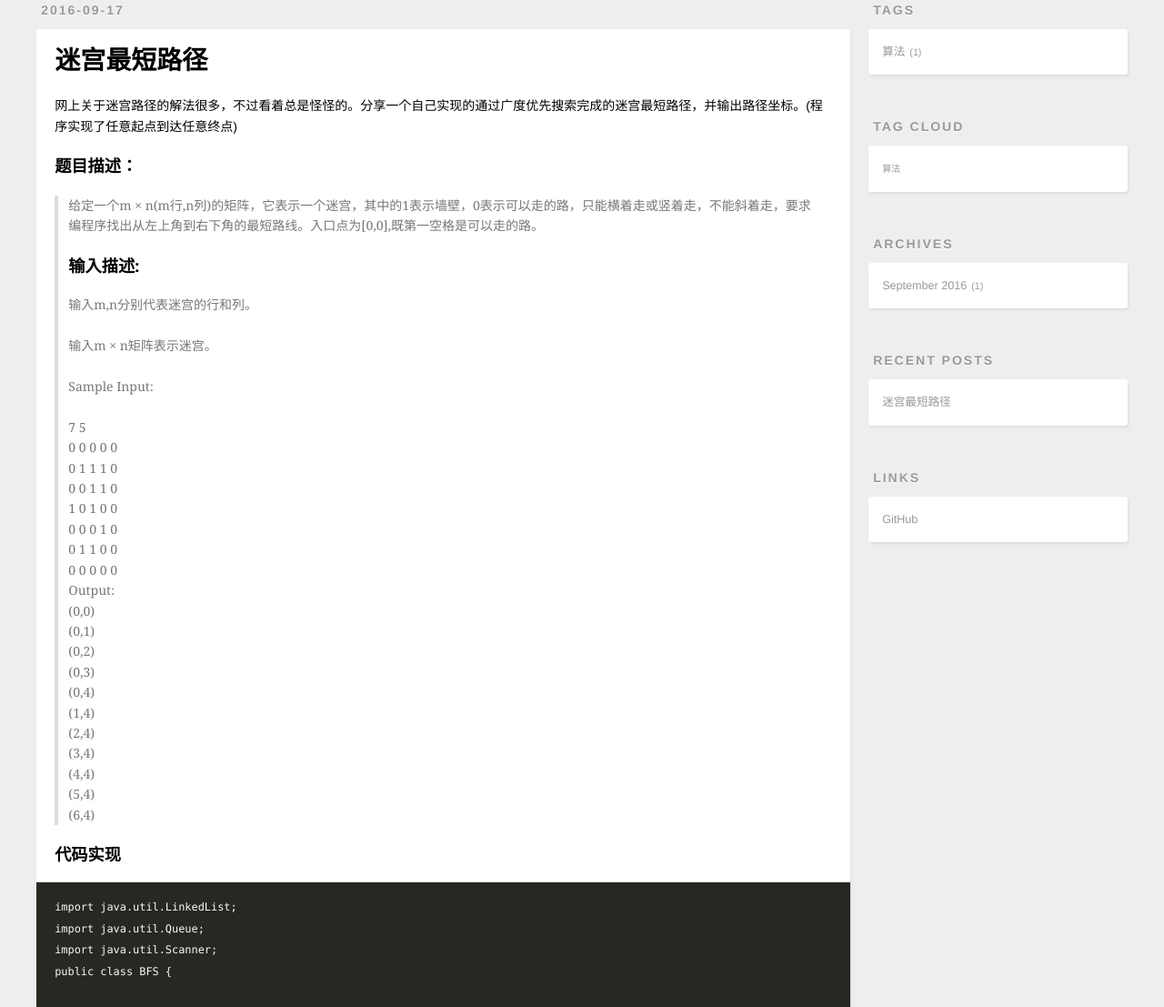
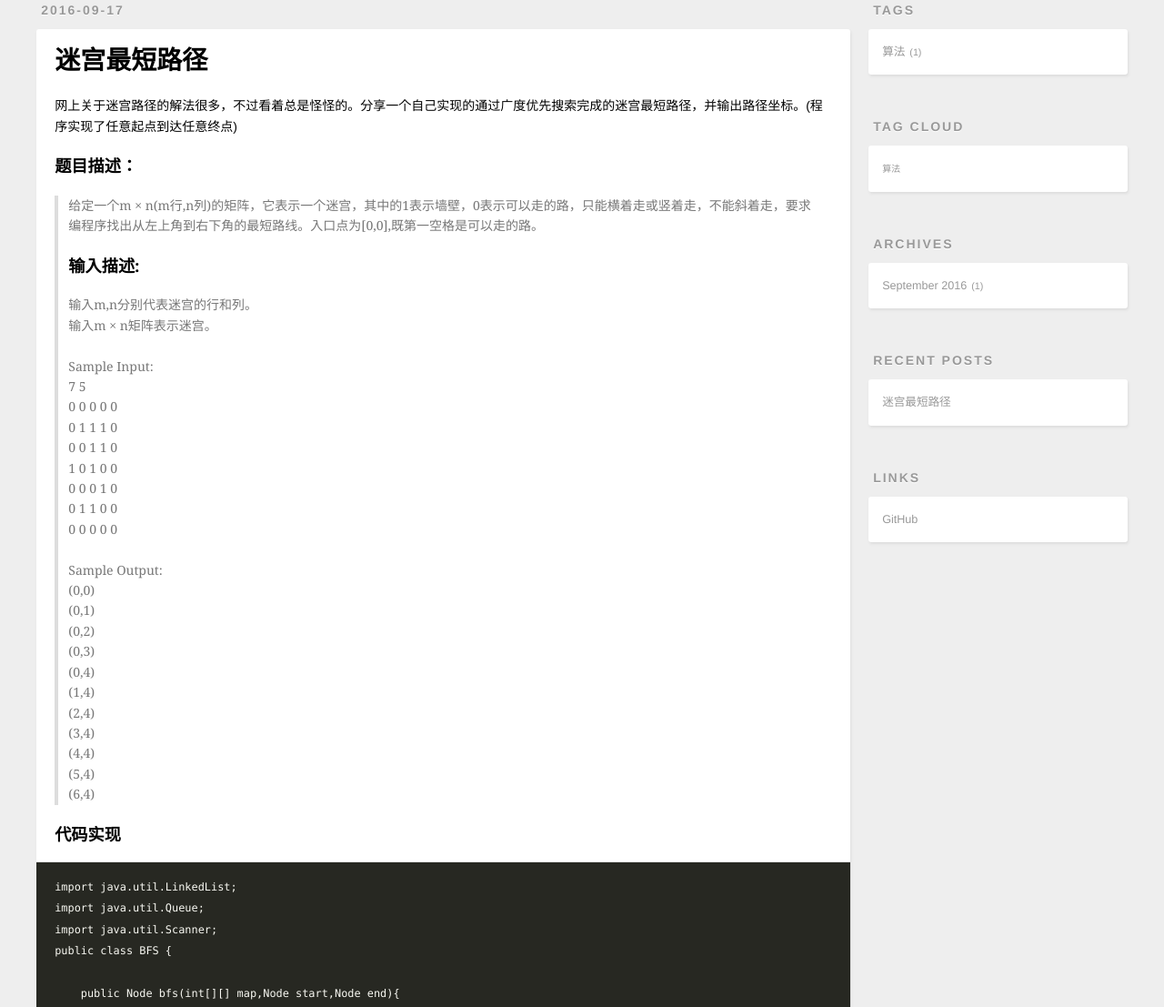
Before and after one commit to iNelly/iNelly.github.io, a plain HTML site: page 2016/09/17/迷宫最短路径/index.html in a window 1280 px wide. Shown: the part 347-1454 px from the top of the page at 91% size. Drawn offline with nearby package versions, Linux system fonts and the light colour scheme; some packages are replaced by stand-ins of ours; a script that the page names is missing; a web font is replaced by a local one.

Commit message:
Site updated: 2016-09-17 19:45:17

```diff
--- a/2016/09/17/迷宫最短路径/index.html
+++ b/2016/09/17/迷宫最短路径/index.html
@@ -16,7 +16,7 @@
 <meta property="og:description" content="网上关于迷宫路径的解法很多，不过看着总是怪怪的。分享一个自己实现的通过广度优先搜索完成的迷宫最短路径，并输出路径坐标。(程序实现了任意起点到达任意终点)
 题目描述：
 给定一个m × n(m行,n列)的矩阵，它表示一个迷宫，其中的1表示墙壁，0表示可以走的路，只能横着走或竖着走，不能斜着走，要求编程序找出从左上角到右下角的最短路线。入口点为[0,0],既第一空格是可以走的路。">
-<meta property="og:updated_time" content="2016-09-17T11:35:17.788Z">
+<meta property="og:updated_time" content="2016-09-17T11:44:39.394Z">
 <meta name="twitter:card" content="summary">
 <meta name="twitter:title" content="迷宫最短路径">
 <meta name="twitter:description" content="网上关于迷宫路径的解法很多，不过看着总是怪怪的。分享一个自己实现的通过广度优先搜索完成的迷宫最短路径，并输出路径坐标。(程序实现了任意起点到达任意终点)
@@ -103,7 +103,9 @@
         <p>网上关于迷宫路径的解法很多，不过看着总是怪怪的。分享一个自己实现的通过广度优先搜索完成的迷宫最短路径，并输出路径坐标。(程序实现了任意起点到达任意终点)</p>
 <h3 id="题目描述："><a href="#题目描述：" class="headerlink" title="题目描述："></a>题目描述：</h3><blockquote>
 <p>给定一个m × n(m行,n列)的矩阵，它表示一个迷宫，其中的1表示墙壁，0表示可以走的路，只能横着走或竖着走，不能斜着走，要求编程序找出从左上角到右下角的最短路线。入口点为[0,0],既第一空格是可以走的路。<br><a id="more"></a></p>
-<h3 id="输入描述"><a href="#输入描述" class="headerlink" title="输入描述:"></a>输入描述:</h3><p>输入m,n分别代表迷宫的行和列。<br><br>输入m × n矩阵表示迷宫。<br><br>Sample Input:<br><br>7 5<br>0 0 0 0 0<br>0 1 1 1 0<br>0 0 1 1 0<br>1 0 1 0 0<br>0 0 0 1 0<br>0 1 1 0 0<br>0 0 0 0 0<br>Output:<br>(0,0)<br>(0,1)<br>(0,2)<br>(0,3)<br>(0,4)<br>(1,4)<br>(2,4)<br>(3,4)<br>(4,4)<br>(5,4)<br>(6,4)</p>
+<h3 id="输入描述"><a href="#输入描述" class="headerlink" title="输入描述:"></a>输入描述:</h3><p>输入m,n分别代表迷宫的行和列。<br>输入m × n矩阵表示迷宫。  </p>
+<p>Sample Input:<br>7 5<br>0 0 0 0 0<br>0 1 1 1 0<br>0 0 1 1 0<br>1 0 1 0 0<br>0 0 0 1 0<br>0 1 1 0 0<br>0 0 0 0 0  </p>
+<p>Sample Output:<br>(0,0)<br>(0,1)<br>(0,2)<br>(0,3)<br>(0,4)<br>(1,4)<br>(2,4)<br>(3,4)<br>(4,4)<br>(5,4)<br>(6,4)</p>
 </blockquote>
 <h3 id="代码实现"><a href="#代码实现" class="headerlink" title="代码实现"></a>代码实现</h3><pre><code>import java.util.LinkedList;
 import java.util.Queue;
@@ -203,7 +205,7 @@ class Node{
     <footer class="article-footer">
 
 
-        <a data-url="http://yoursite.com/2016/09/17/迷宫最短路径/" data-id="cit74efhb0000r455uxmrxi48" class="article-share-link" data-share="baidu" data-title="迷宫最短路径">Share</a>
+        <a data-url="http://yoursite.com/2016/09/17/迷宫最短路径/" data-id="cit74nbqf0000hs55urdrpkif" class="article-share-link" data-share="baidu" data-title="迷宫最短路径">Share</a>
 
 
 
```
Also changed, not shown: index.html (+1 -1 lines).
